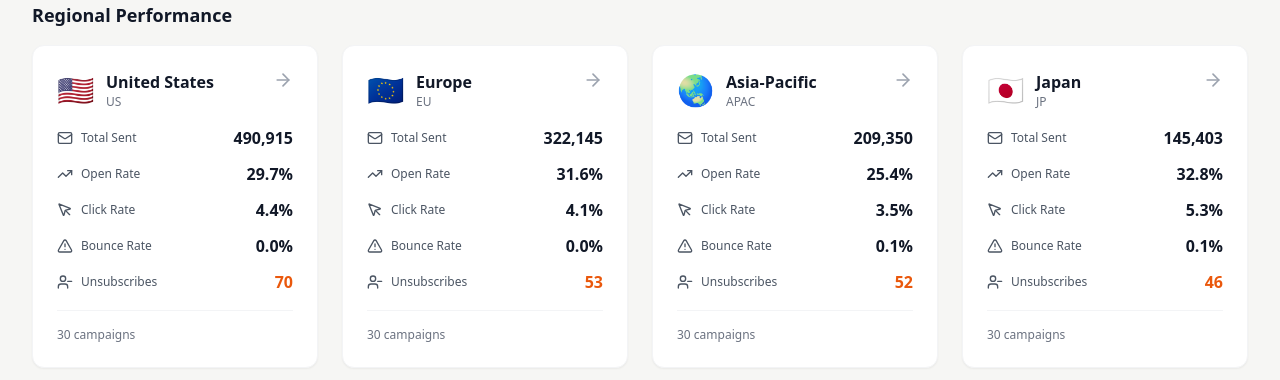
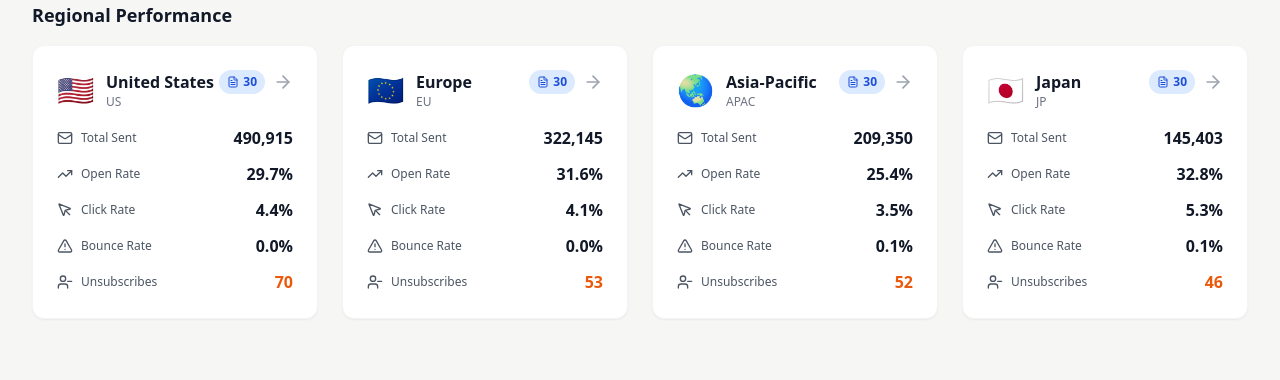
Before and after one commit to terrelyeh/mailchimp, a React app in the folder frontend/: page / in a window 1280 px wide. Shown: the part 1169-1549 px from the top of the page. Built offline with nearby package versions, Linux system fonts and the light colour scheme; no server answers; the HTML template or start-up script is replaced by a standard one.

Commit message:
🎨 優化 RegionCards Campaign 數量顯示
- 將 Campaign 數量從底部移至卡片右上角
- 使用藍色 badge 樣式突顯
- 加入 FileText icon 提升辨識度

```diff
--- a/frontend/src/components/RegionCards.jsx
+++ b/frontend/src/components/RegionCards.jsx
@@ -1,5 +1,5 @@
 import React from 'react';
-import { TrendingUp, Mail, MousePointer, ArrowRight, AlertTriangle, UserMinus } from 'lucide-react';
+import { TrendingUp, Mail, MousePointer, ArrowRight, AlertTriangle, UserMinus, FileText } from 'lucide-react';
 
 const RegionCard = ({ region, data, onClick }) => {
   if (!data || data.length === 0) {
@@ -49,7 +49,13 @@ const RegionCard = ({ region, data, onClick }) => {
             <p className="text-xs text-gray-500">{region.code}</p>
           </div>
         </div>
-        <ArrowRight className="w-5 h-5 text-gray-400 group-hover:text-[#FFE01B] transition-colors" />
+        <div className="flex items-center gap-2">
+          <span className="inline-flex items-center gap-1 px-2 py-1 rounded-full text-xs font-semibold bg-blue-100 text-blue-700">
+            <FileText className="w-3 h-3" />
+            {data.length}
+          </span>
+          <ArrowRight className="w-5 h-5 text-gray-400 group-hover:text-[#FFE01B] transition-colors" />
+        </div>
       </div>
 
       <div className="space-y-3">
@@ -97,10 +103,6 @@ const RegionCard = ({ region, data, onClick }) => {
           </span>
         </div>
       </div>
-
-      <div className="mt-4 pt-4 border-t border-gray-100">
-        <p className="text-xs text-gray-500">{data.length} campaigns</p>
-      </div>
     </div>
   );
 };
```
